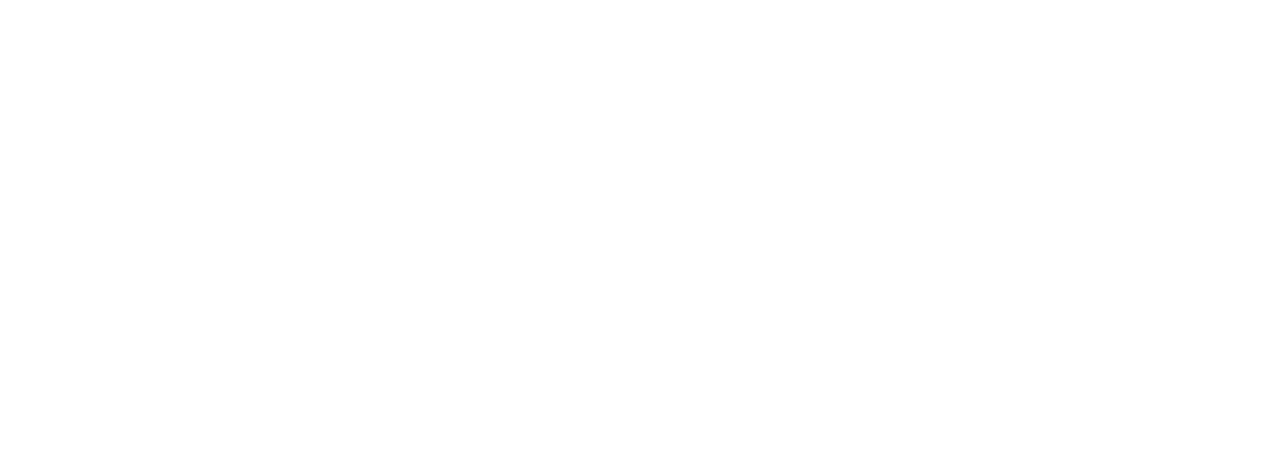
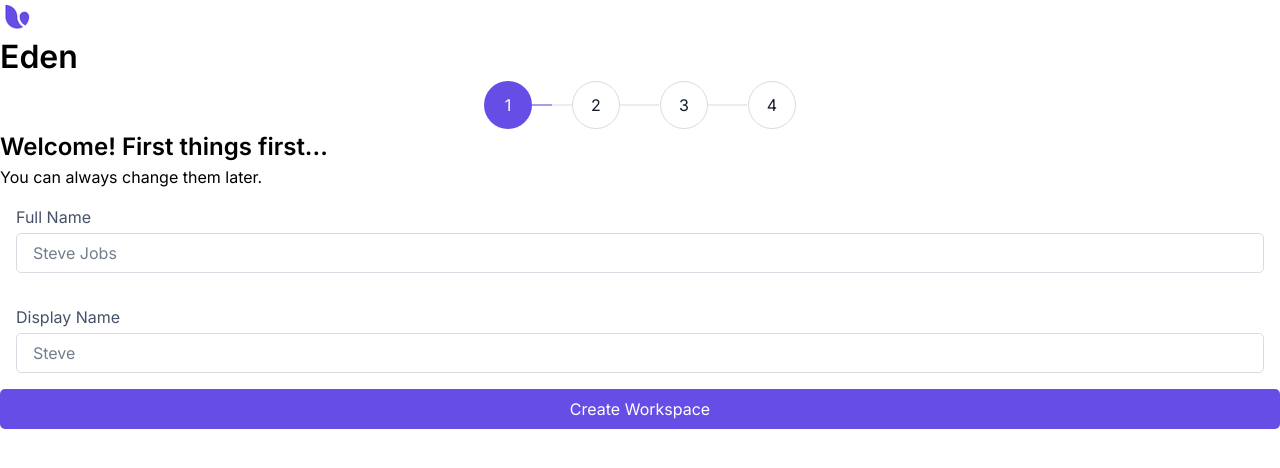
Before and after one commit to sruthi-98/react-user-onboarding, a React (Create React App) app: page / in a window 1280 px wide. Shown: the top 468 px of the page. Built offline with nearby package versions, Linux system fonts and the light colour scheme.

Commit message:
Create onboarding page component

```diff
--- a/src/App.js
+++ b/src/App.js
@@ -1,5 +1,5 @@
-const App = () => {
-  return <div className="app"></div>;
-};
+import Onboarding from "pages/Onboarding";
+
+const App = () => <Onboarding />;
 
 export default App;
--- /dev/null
+++ b/src/pages/Onboarding.jsx
@@ -0,0 +1,35 @@
+import React, { useState } from "react";
+
+import OnboardingForm from "components/OnboardingForm";
+import Stepper from "components/Stepper";
+import logo from "assets/logo.png";
+import FORM_STEPS from "data/formSteps";
+
+const Onboarding = () => {
+  const [activeStep, setActiveStep] = useState(0);
+
+  const moveToNextStep = () => {
+    if (activeStep === FORM_STEPS.length - 1) return;
+    setActiveStep((prevActiveStep) => prevActiveStep + 1);
+  };
+
+  return (
+    <div className="onboarding">
+      <header className="onboarding__header">
+        <img src={logo} alt="" />
+        <h1 className="onboarding__heading">Eden</h1>
+      </header>
+      <main className="onboarding__section">
+        <Stepper activeStep={activeStep} stepCount={FORM_STEPS.length} />
+        <h2>{FORM_STEPS[activeStep].heading}</h2>
+        <p>{FORM_STEPS[activeStep].desc}</p>
+        <OnboardingForm
+          activeStep={activeStep}
+          moveToNextStep={moveToNextStep}
+        />
+      </main>
+    </div>
+  );
+};
+
+export default Onboarding;
```
